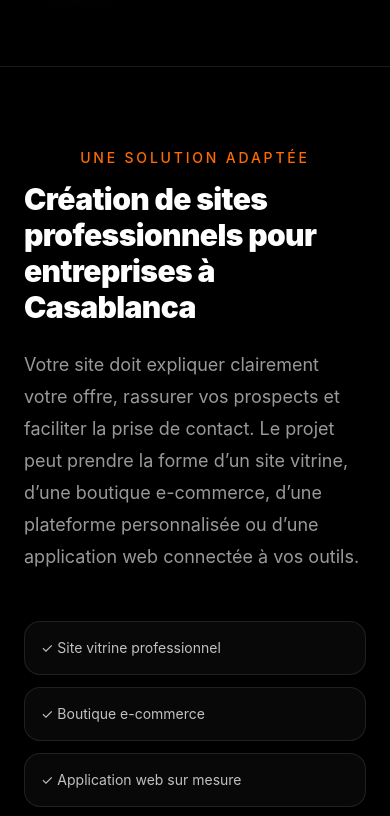
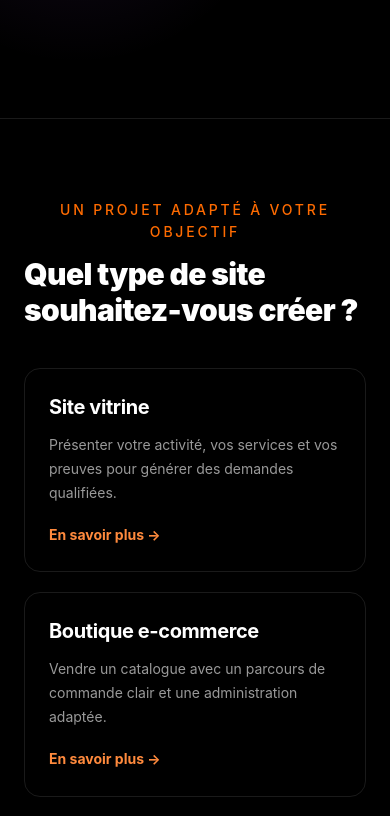
Before and after one commit to soufiane2001/3dportfolio, a Next.js app: page /creation-site-web-casablanca in a window 390 px wide. Shown: the part 824-1640 px from the top of the page. Built offline with nearby package versions, Linux system fonts and the light colour scheme; no server answers; the database is empty.

Commit message:
Improve Casablanca service page SEO

```diff
--- a/app/api/track/route.ts
+++ b/app/api/track/route.ts
@@ -1,5 +1,5 @@
 import { NextRequest, NextResponse } from "next/server";
-import { ensureTables, getSql } from "../../lib/db";
+import { ensureTables, getSql, isDatabaseConfigured } from "../../lib/db";
 import { deviceFromUA, isBot, sourceFromReferrer } from "../../lib/analytics";
 
 export const runtime = "nodejs";
@@ -15,6 +15,12 @@ export const dynamic = "force-dynamic";
  * them and so bots never pollute the "real person" numbers.
  */
 export async function POST(req: NextRequest) {
+  // Analytics is optional. A deployment without Neon should not create a
+  // browser-visible 500 or affect the public site's UX and Core Web Vitals.
+  if (!isDatabaseConfigured()) {
+    return new NextResponse(null, { status: 204 });
+  }
+
   let body: Record<string, unknown>;
   try {
     body = await req.json();
--- a/app/components/ServicePage.tsx
+++ b/app/components/ServicePage.tsx
@@ -1,6 +1,8 @@
 import Link from "next/link";
+import Image from "next/image";
 import SiteHeader from "./SiteHeader";
 import SiteFooter from "./SiteFooter";
+import { caseStudies } from "../lib/portfolio";
 import { absoluteUrl, serviceLinks, whatsappUrl } from "../lib/site";
 
 export type ServicePageData = {
@@ -40,15 +42,6 @@ export default function ServicePage({ data }: { data: ServicePageData }) {
         { "@type": "ListItem", position: 2, name: data.title, item: pageUrl },
       ],
     },
-    {
-      "@context": "https://schema.org",
-      "@type": "FAQPage",
-      mainEntity: data.faqs.map((faq) => ({
-        "@type": "Question",
-        name: faq.question,
-        acceptedAnswer: { "@type": "Answer", text: faq.answer },
-      })),
-    },
   ];
   return (
     <>
@@ -58,6 +51,13 @@ export default function ServicePage({ data }: { data: ServicePageData }) {
         <section className="relative overflow-hidden border-b border-white/10 py-24 md:py-32">
           <div className="absolute inset-0 bg-[radial-gradient(circle_at_70%_20%,rgba(255,107,0,.18),transparent_35%),radial-gradient(circle_at_20%_70%,rgba(168,85,247,.12),transparent_30%)]" />
           <div className="container relative max-w-5xl">
+            <nav aria-label="Fil d’Ariane" className="mb-8 text-sm text-white/55">
+              <ol className="flex flex-wrap items-center gap-2">
+                <li><Link href="/" className="hover:text-white">Accueil</Link></li>
+                <li aria-hidden="true">/</li>
+                <li aria-current="page" className="text-white/80">{data.title}</li>
+              </ol>
+            </nav>
             <p className="mb-5 text-sm font-bold uppercase tracking-[.28em] text-[#ff6b00]">{data.eyebrow}</p>
             <h1 className="max-w-4xl text-4xl font-black leading-tight md:text-6xl lg:text-7xl">{data.title}</h1>
             <p className="mt-7 max-w-3xl text-lg leading-8 text-white/65">{data.intro}</p>
@@ -68,6 +68,29 @@ export default function ServicePage({ data }: { data: ServicePageData }) {
             </div>
           </div>
         </section>
+
+        {data.slug === "creation-site-web-casablanca" && (
+          <section className="container py-20" aria-labelledby="types-sites">
+            <p className="section-subtitle">Un projet adapté à votre objectif</p>
+            <h2 id="types-sites" className="mt-3 text-3xl font-black md:text-4xl">Quel type de site souhaitez-vous créer ?</h2>
+            <div className="mt-10 grid gap-5 sm:grid-cols-2 lg:grid-cols-3">
+              {[
+                ["Site vitrine", "Présenter votre activité, vos services et vos preuves pour générer des demandes qualifiées.", "/site-vitrine-casablanca"],
+                ["Boutique e-commerce", "Vendre un catalogue avec un parcours de commande clair et une administration adaptée.", "/creation-site-ecommerce-casablanca"],
+                ["Landing page", "Concentrer une campagne ou une offre sur une page rapide avec un appel à l’action précis.", "/contact"],
+                ["Plateforme web", "Digitaliser un processus métier avec des rôles, des données, un tableau de bord et des API.", "/developpement-web-sur-mesure-casablanca"],
+                ["Refonte", "Clarifier le positionnement, moderniser l’expérience et corriger les freins techniques d’un site existant.", "/contact"],
+                ["Maintenance", "Sécuriser, corriger et faire évoluer un site après sa mise en ligne selon un périmètre convenu.", "/contact"],
+              ].map(([title, text, href]) => (
+                <article key={title} className="rounded-2xl border border-white/10 p-6">
+                  <h3 className="text-xl font-bold">{title}</h3>
+                  <p className="mt-3 text-sm leading-6 text-white/60">{text}</p>
+                  <Link href={href} className="mt-5 inline-block text-sm font-bold text-[#ff8a3d] hover:text-white">En savoir plus →</Link>
+                </article>
+              ))}
+            </div>
+          </section>
+        )}
 
         <section className="container grid gap-12 py-20 lg:grid-cols-[1.1fr_.9fr]">
           <div>
@@ -109,6 +132,31 @@ export default function ServicePage({ data }: { data: ServicePageData }) {
           </ol>
         </section>
 
+        {data.slug === "creation-site-web-casablanca" && (
+          <section className="border-y border-white/10 bg-white/[.02] py-20" aria-labelledby="preuves">
+            <div className="container">
+              <p className="section-subtitle">Projets réels</p>
+              <h2 id="preuves" className="mt-3 text-3xl font-black md:text-4xl">Des réalisations web à examiner avant de choisir</h2>
+              <p className="mt-5 max-w-3xl leading-7 text-white/60">Chaque étude de cas présente le contexte, les fonctionnalités et les technologies utilisées, sans résultats commerciaux inventés.</p>
+              <div className="mt-10 grid gap-6 md:grid-cols-3">
+                {caseStudies.slice(0, 3).map((project) => (
+                  <article key={project.slug} className="overflow-hidden rounded-2xl border border-white/10 bg-black">
+                    <div className="relative aspect-video">
+                      <Image src={project.image} alt={`Aperçu de ${project.title}`} fill sizes="(max-width: 768px) 100vw, 33vw" className="object-cover" />
+                    </div>
+                    <div className="p-6">
+                      <p className="text-xs font-bold uppercase tracking-wider text-[#ff8a3d]">{project.category}</p>
+                      <h3 className="mt-2 text-lg font-bold">{project.title}</h3>
+                      <p className="mt-3 text-sm leading-6 text-white/55">{project.summary}</p>
+                      <Link href={`/portfolio/${project.slug}`} className="mt-5 inline-block font-bold hover:text-[#ff8a3d]">Voir l’étude de cas →</Link>
+                    </div>
+                  </article>
+                ))}
+              </div>
+            </div>
+          </section>
+        )}
+
         <section className="border-y border-white/10 bg-white/[.02] py-20">
           <div className="container max-w-4xl">
             <p className="section-subtitle">Questions fréquentes</p>
--- a/app/components/SiteFooter.tsx
+++ b/app/components/SiteFooter.tsx
@@ -30,7 +30,7 @@ export default function SiteFooter() {
           <h2 className="text-sm font-bold uppercase tracking-wider text-white">Contact</h2>
           <p className="mt-4 text-sm text-white/55">Zone de service : Casablanca, Maroc</p>
           <a className="mt-2 block text-sm text-white/70 hover:text-[#ff6b00]" href={`mailto:${EMAIL}`}>{EMAIL}</a>
-          <a className="mt-4 inline-block rounded-full border border-[#ff6b00]/50 px-4 py-2 text-sm font-bold text-[#ff6b00]" href={whatsappUrl("Bonjour Soufiane, je souhaite discuter de mon projet web.")}>WhatsApp</a>
+          <a className="mt-4 inline-block rounded-full border border-[#ff6b00]/50 px-4 py-2 text-sm font-bold text-[#ff8a3d]" href={whatsappUrl("Bonjour Soufiane, je souhaite discuter de mon projet web.")} target="_blank" rel="noopener noreferrer">WhatsApp</a>
         </div>
       </div>
       <div className="border-t border-white/10 py-5 text-center text-xs text-white/35">
--- a/app/components/SiteHeader.tsx
+++ b/app/components/SiteHeader.tsx
@@ -18,7 +18,7 @@ export default function SiteHeader() {
           </Link>
         </nav>
         <details className="relative lg:hidden">
-          <summary className="cursor-pointer list-none rounded-lg border border-white/15 px-4 py-2 text-sm text-white">
+          <summary className="cursor-pointer list-none rounded-lg border border-white/15 px-4 py-2 text-sm text-white focus-visible:outline-2 focus-visible:outline-offset-4 focus-visible:outline-[#ff6b00]">
             Menu
           </summary>
           <nav className="absolute right-0 mt-3 w-72 rounded-2xl border border-white/10 bg-[#0a0a0a] p-4 shadow-2xl">
--- a/app/creation-site-web-casablanca/page.tsx
+++ b/app/creation-site-web-casablanca/page.tsx
@@ -2,5 +2,5 @@ import type { Metadata } from "next";
 import ServicePage from "../components/ServicePage";
 import { services } from "../lib/services";
 import { pageMetadata } from "../lib/site";
-export const metadata: Metadata = pageMetadata("/creation-site-web-casablanca", "Création Site Web Casablanca | Soufiane Boutatss", "Création de sites internet professionnels à Casablanca pour entreprises, PME et indépendants : responsive, rapides et prêts pour le SEO. Demandez un devis.");
+export const metadata: Metadata = pageMetadata("/creation-site-web-casablanca", "Création Site Web Casablanca | Développeur Web", "Création de sites web professionnels à Casablanca : site vitrine, e-commerce et solutions sur mesure. Découvrez des projets réels et demandez votre devis.");
 export default function Page() { return <ServicePage data={services["creation-site-web-casablanca"]} />; }
--- a/app/lib/db.ts
+++ b/app/lib/db.ts
@@ -8,6 +8,10 @@ import { neon } from "@neondatabase/serverless";
  * crash when the env var is absent (e.g. during static analysis).
  */
 let _sql: ReturnType<typeof neon> | null = null;
+
+export function isDatabaseConfigured() {
+  return Boolean(process.env.DATABASE_URL);
+}
 
 export function getSql() {
   if (_sql) return _sql;
--- a/next.config.ts
+++ b/next.config.ts
@@ -3,6 +3,21 @@ import type { NextConfig } from "next";
 const nextConfig: NextConfig = {
   compress: true,
   poweredByHeader: false,
+  trailingSlash: false,
+  async redirects() {
+    return [
+      {
+        source: "/creation-site-internet-casablanca",
+        destination: "/creation-site-web-casablanca",
+        permanent: true,
+      },
+      {
+        source: "/creation-site-web",
+        destination: "/creation-site-web-casablanca",
+        permanent: true,
+      },
+    ];
+  },
   async headers() {
     return [
       {
```
